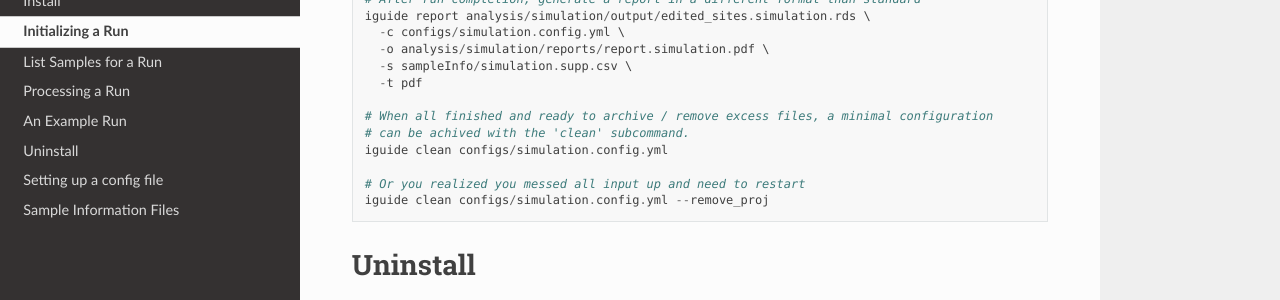
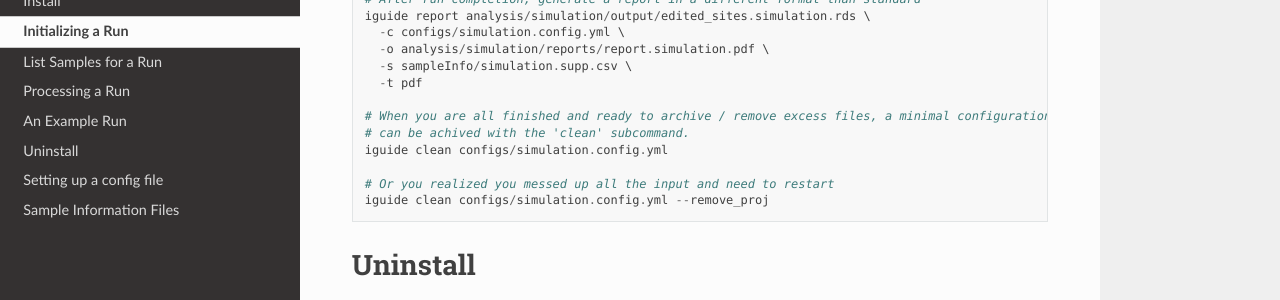
Before and after one commit to cnobles/iGUIDE, a Sphinx documentation site: the page built from docs/pages/quickstart.rst, in a window 1280 px wide and 900 px high, scrolled down 2721 px. Shown: the part 151-451 px from the top of the window. Built offline with Sphinx 7.4.7 and the Read the Docs theme 2.0.0, drawn with Linux system fonts in a browser that asks for light colours.

Commit message:
Grammar fix.

```diff
--- a/docs/pages/quickstart.rst
+++ b/docs/pages/quickstart.rst
@@ -131,11 +131,11 @@ entirety of processing can start.::
     -s sampleInfo/simulation.supp.csv \
     -t pdf
 
-  # When all finished and ready to archive / remove excess files, a minimal configuration
+  # When you are all finished and ready to archive / remove excess files, a minimal configuration
   # can be achived with the 'clean' subcommand.
   iguide clean configs/simulation.config.yml
 
-  # Or you realized you messed all input up and need to restart
+  # Or you realized you messed up all the input and need to restart
   iguide clean configs/simulation.config.yml --remove_proj
 
 
```
Also changed, not shown: README.md (+2 -2 lines).
